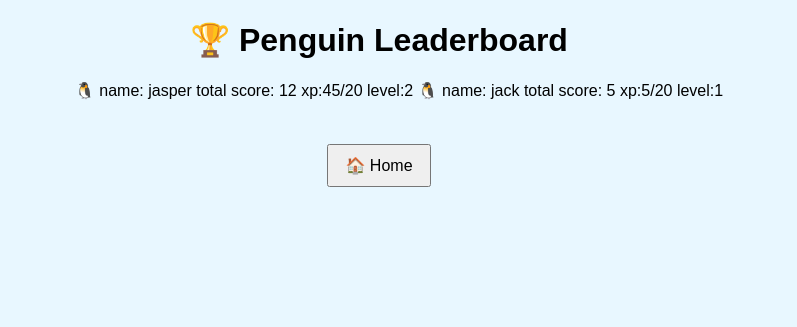
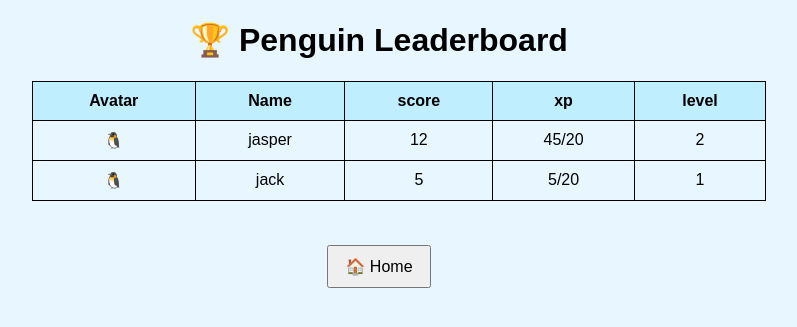
Before and after one commit to jjjjhogan/penguin, a Flask app: page /leaderboard in a window 1280 px wide. Shown: the top 327 px of the page, without its empty margins (261-1058 px from the left). Run offline with Flask 3, Linux system fonts and the light colour scheme.

Commit message:
table fix

```diff
--- a/templates/leaderboard.html
+++ b/templates/leaderboard.html
@@ -37,21 +37,22 @@ async function loadLeaderboard(){
         return b[1].level - a[1].level
     })
 
-    let html = ""
+    let html = "<table><th>Avatar</th><th>Name</th><th>score</th><th>xp</th><th>level</th>"
 
     players.forEach(([user,stats])=>{
         html += `
 
 <tr>
 <td>🐧</td>
-<td>name: ${user}</td>
-<td>total score: ${stats.score}</td>
-<td>xp:${stats.xp}/20</td>
-<td>level:${stats.level}</td>
+<td> ${user}</td>
+<td>${stats.score}</td>
+<td>${stats.xp}/20</td>
+<td>${stats.level}</td>
 </tr>
 `
     })
-
+    html += '</table>'
+    console.log(html);
     document.getElementById("leaderboard").innerHTML = html
 }
 
```
